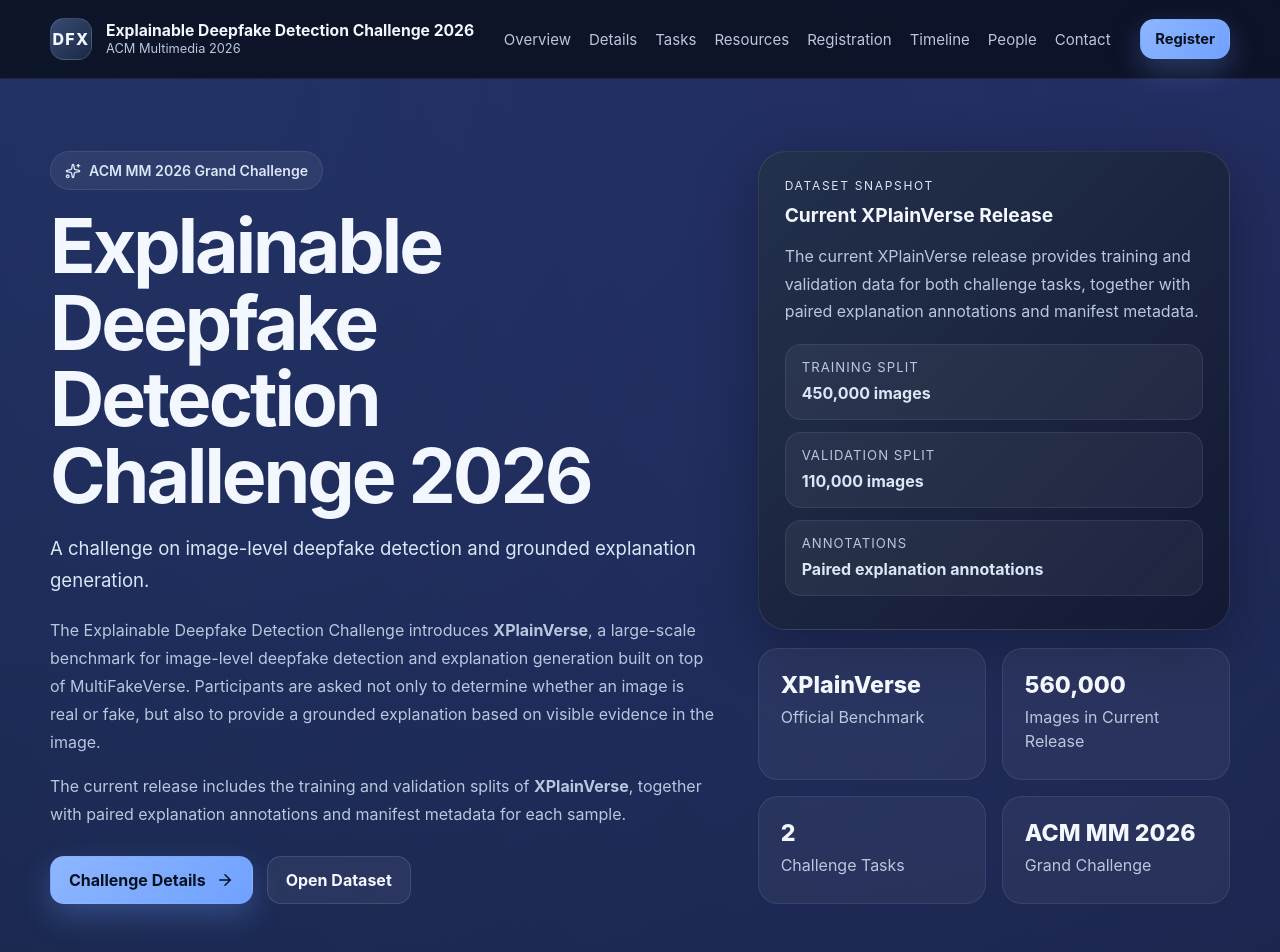
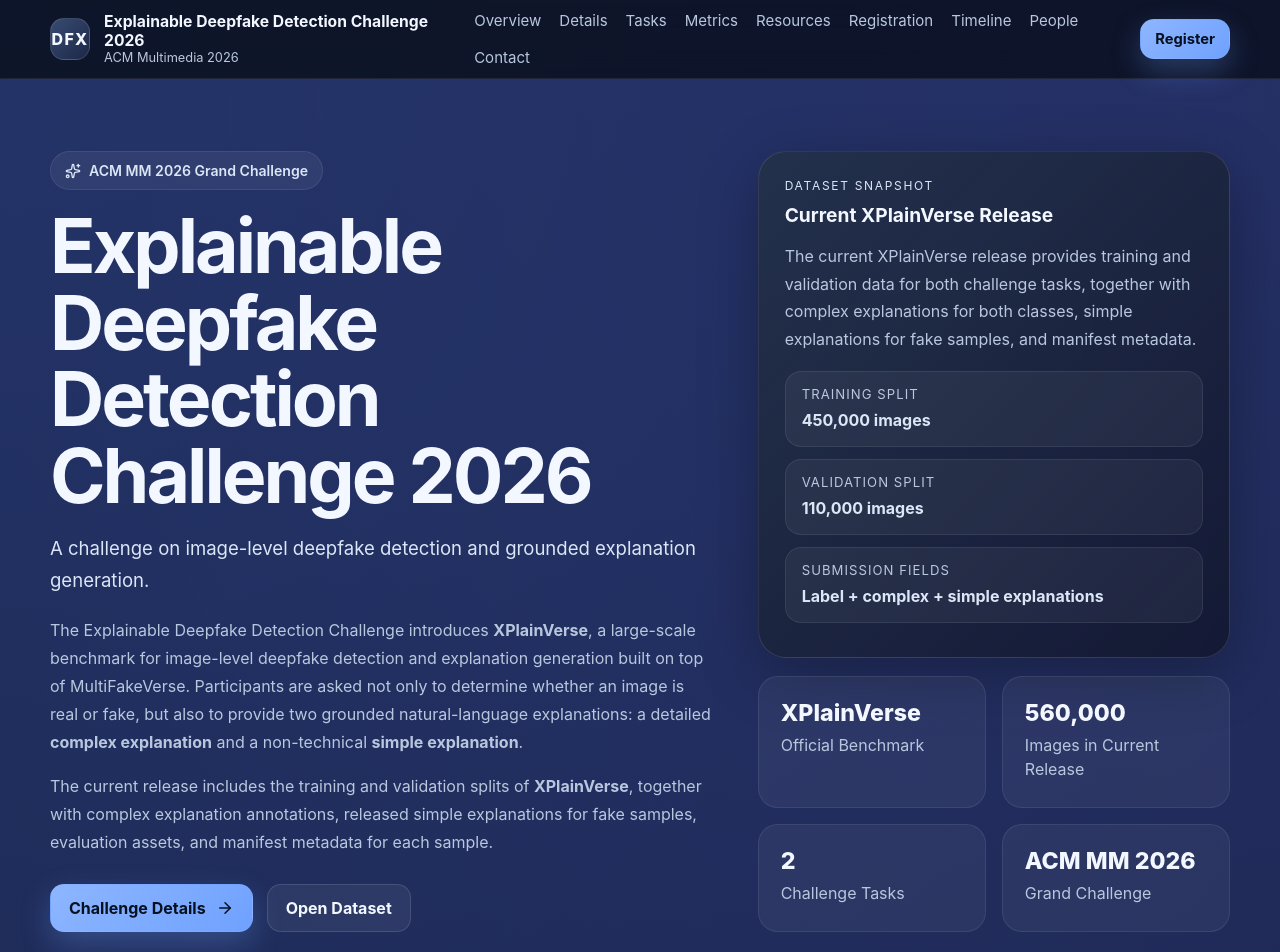
Before and after one commit to explainable-deepfake-detection/explainable-deepfake-detection.github.io, a React (Vite) app: page / in a window 1280 px wide. Shown: the top 952 px of the page. Built offline with nearby package versions, Linux system fonts and the light colour scheme.

Commit message:
Updated metrics and code

```diff
--- a/src/App.tsx
+++ b/src/App.tsx
@@ -1,4 +1,5 @@
 import type { LucideIcon } from 'lucide-react';
+import type { ReactNode } from 'react';
 import {
   ArrowRight,
   ClipboardPenLine,
@@ -28,7 +29,7 @@
 
 const LINKS = {
   dataset: 'https://huggingface.co/datasets/Abhijeet8901/XPlainVerse',
-  baseline: '',
+  baseline: 'https://github.com/Abhijeet8901/XPlainVerse-ACMChallenge',
   registrationForm: 'https://forms.office.com/r/gWypG9JGpe',
   eula: 'docs/EULA_Explainable_Deepfake_Detection_Challenge_2026.pdf',
   contactAbhinav: 'mailto:Abhinav.dhall@monash.edu',
@@ -44,7 +45,7 @@
 
 type LabelValue = {
   label: string;
-  value: string;
+  value: string | ReactNode;
 };
 
 type Person = {
@@ -70,15 +71,23 @@
 const heroHighlights = [
   { label: 'Training split', value: '450,000 images' },
   { label: 'Validation split', value: '110,000 images' },
-  { label: 'Annotations', value: 'Paired explanation annotations' },
+  { label: 'Submission fields', value: 'Label + complex + simple explanations' },
 ];
 
 const metadataFields: LabelValue[] = [
   { label: 'label', value: 'Binary image label: fake or real.' },
   { label: 'image_path', value: 'Relative path to the image file within the split.' },
   {
-    label: 'explanation_path',
-    value: 'Relative path to the paired explanation JSON for the image.',
+    label: 'complex_explanation_path',
+    value: 'Relative path to the paired complex explanation JSON for the image.',
+  },
+  {
+    label: 'simple_explanation_path',
+    value: (
+      <>
+        Relative path to the paired simple explanation JSON for the image. <strong>Note:</strong> for real images, this is the same as <code>complex_explanation_path</code> because simple explanations are only provided for fake images.
+      </>
+    ),
   },
 ];
 
@@ -87,6 +96,79 @@
   'Download, sign, and email the EULA to the organizers.',
   'After approval, download XPlainVerse from Hugging Face using the command below.',
 ];
+
+const submissionExample = `{"sample_id":"000001","label":"fake","complex_explanation":"...","simple_explanation":"..."}`;
+
+const explanationTracks = [
+  {
+    title: 'Complex explanation',
+    tag: 'Detailed evidence',
+    text:
+      'A detailed explanation grounded in visible image evidence, such as artifacts, geometry issues, texture inconsistencies, text errors, lighting mismatches, or object interactions.',
+  },
+  {
+    title: 'Simple explanation',
+    tag: 'Clear and concise',
+    text:
+      'A shorter and more accessible explanation that preserves the key reason behind the decision without carrying every low-level detail from the complex explanation.',
+  },
+];
+
+const complexMetricItems = [
+  {
+    name: 'complex_bert_f1',
+    text:
+      'BERTScore F1 between the predicted and reference complex explanations.',
+  },
+  {
+    name: 'complex_entity_f1',
+    text:
+      'Qwen 3.5 4B extracts diagnostic entities from both the ground-truth explanation and the predicted explanation. It then checks whether the ground-truth entities are covered by the prediction and whether the predicted entities are covered by the ground truth, and combines those two directional scores into an F1.',
+  },
+  {
+    name: 'complex_facts_f1',
+    text:
+      'Qwen 3.5 4B extracts evidence facts or claims from both the ground-truth explanation and the predicted explanation. It then checks whether the ground-truth facts are covered by the prediction and whether the predicted facts are covered by the ground truth, and combines those two directional scores into an F1.',
+  },
+  {
+    name: 'complex_overall_score',
+    text:
+      'Final complex explanation score: 30% semantic similarity, 40% entity overlap, and 30% fact overlap.',
+  },
+];
+
+const simpleMetricItems = [
+  {
+    name: 'simple_bert_f1',
+    text:
+      'BERTScore F1 between the predicted and reference simple explanations. It measures whether the simplified meaning matches the reference.',
+  },
+  {
+    name: 'simple_sle_score',
+    text:
+      'Raw score from the SLE simplicity model. It is reported directly in the output before clipping and normalization.',
+  },
+  {
+    name: 'simple_overall_score',
+    text:
+      'Final simple explanation score: 70% semantic agreement and 30% normalized simplicity.',
+  },
+];
+
+const complexMetricFormula = `complex_entity_f1 = harmonic_mean(entity_precision, entity_recall)
+complex_facts_f1 = harmonic_mean(fact_precision, fact_recall)
+
+complex_overall_score =
+  0.3 * complex_bert_f1 +
+  0.4 * complex_entity_f1 +
+  0.3 * complex_facts_f1`;
+
+const simpleMetricFormula = `simple_sle_norm = clip(simple_sle_score, -1, 4)
+simple_sle_norm = (simple_sle_norm + 1) / 5
+
+simple_overall_score =
+  0.7 * simple_bert_f1 +
+  0.3 * simple_sle_norm`;
 
 const resources: Resource[] = [
   {
@@ -99,9 +181,9 @@
   {
     icon: Github,
     title: 'Code and Baselines',
-    text: 'Baseline code and supporting evaluation resources will be released through the official challenge channels when ready.',
+    text: 'Official challenge repository with the public evaluation bundle, environment files, and baseline-facing resources for the explanation task.',
     href: LINKS.baseline,
-    linkLabel: 'Open baseline code',
+    linkLabel: 'Open code and baselines',
   },
 ];
 
@@ -198,19 +280,23 @@
 |   |-- images/
 |   |   |-- fake/
 |   |   '-- real/
-|   '-- complex_explanations/
-|       |-- fake/
-|       '-- real/
+|   |-- complex_explanations/
+|   |   |-- fake/
+|   |   '-- real/
+|   '-- simple_explanations/
+|       '-- fake/
 '-- val/
     |-- manifest.jsonl
     |-- images/
     |   |-- fake/
     |   '-- real/
-    '-- complex_explanations/
-        |-- fake/
-        '-- real/`;
+    |-- complex_explanations/
+    |   |-- fake/
+    |   '-- real/
+    '-- simple_explanations/
+        '-- fake/`;
 
-const manifestExample = `{"label":"fake","image_path":"train/images/fake/00023c53a28055f94cc742f4.png","explanation_path":"train/complex_explanations/fake/00023c53a28055f94cc742f4.json"}`;
+const manifestExample = `{"label":"fake","image_path":"train/images/fake/00023c53a28055f94cc742f4.png","complex_explanation_path":"train/complex_explanations/fake/00023c53a28055f94cc742f4.json","simple_explanation_path":"train/simple_explanations/fake/00023c53a28055f94cc742f4.json"}`;
 
 const downloadCommand = `huggingface-cli login
 huggingface-cli download ${DATASET.repoId} --repo-type dataset --local-dir ./XPlainVerse`;
@@ -219,6 +305,7 @@
   ['Overview', '#overview'],
   ['Details', '#details'],
   ['Tasks', '#tasks'],
+  ['Metrics', '#metrics'],
   ['Resources', '#resources'],
   ['Registration', '#registration'],
   ['Timeline', '#timeline'],
@@ -360,15 +447,17 @@
                 The Explainable Deepfake Detection Challenge introduces{' '}
                 <strong>{DATASET.name}</strong>, a large-scale benchmark for image-level
                 deepfake detection and explanation generation built on top of
-                MultiFakeVerse. Participants are asked not only to
-                determine whether an image is real or fake, but also to provide a
-                grounded explanation based on visible evidence in the image.
+                MultiFakeVerse. Participants are asked not only to determine whether an
+                image is real or fake, but also to provide two grounded natural-language
+                explanations: a detailed <strong>complex explanation</strong> and a
+                non-technical <strong>simple explanation</strong>.
               </p>
 
               <p className="hero-subtext">
                 The current release includes the training and validation splits of{' '}
-                <strong>{DATASET.name}</strong>, together with paired explanation
-                annotations and manifest metadata for each sample.
+                <strong>{DATASET.name}</strong>, together with complex explanation
+                annotations, released simple explanations for fake samples,
+                evaluation assets, and manifest metadata for each sample.
               </p>
 
               <div className="hero-actions">
@@ -391,8 +480,8 @@
                 <h3>Current XPlainVerse Release</h3>
                 <p>
                   The current XPlainVerse release provides training and validation data
-                  for both challenge tasks, together with paired explanation
-                  annotations and manifest metadata.
+                  for both challenge tasks, together with complex explanations for both
+                  classes, simple explanations for fake samples, and manifest metadata.
                 </p>
 
                 <div className="panel-metrics">
@@ -440,7 +529,9 @@
                 tasks: <strong>Deepfake Detection</strong>, where the goal is to
                 identify whether an image is real or fake, and{' '}
                 <strong>Deepfake Explanation</strong>, where the goal is to explain the
-                model&apos;s decision using visible evidence in the image.
+                model&apos;s decision using visible evidence in the image through both a
+                detailed complex explanation for technical users and a simplified
+                 explanation for the masses.
               </p>
               <p>
                 The current release provides <strong>{DATASET.totalImages}</strong>{' '}
@@ -506,10 +597,14 @@
                 <h3>Dataset Structure</h3>
                 <p>
                   Each split contains an <code>images</code> directory, a paired{' '}
-                  <code>complex_explanations</code> directory, and a{' '}
-                  <code>manifest.jsonl</code> file. Each explanation JSON corresponds to
-                  the image with the same filename stem, making it easy to pair visual
-                  samples with their grounded textual annotations.
+                  <code>complex_explanations</code> directory, a{' '}
+                  <code>simple_explanations</code> directory, and a{' '}
+                  <code>manifest.jsonl</code> file. Complex explanations are organized
+                  for both <code>fake</code> and <code>real</code> images, while simple
+                  explanations are only provided for <code>fake</code>. Each
+                  explanation JSON corresponds to the image with the same filename
+                  stem, making it easy to pair visual samples with their grounded
+                  textual annotations.
                 </p>
 
                 <pre className="code-card">
@@ -521,7 +616,8 @@
                 <h3>Metadata Details</h3>
                 <p>
                   Each line in <code>manifest.jsonl</code> stores the label and relative
-                  paths needed to load an image and its paired explanation.
+                  paths needed to load an image together with its complex and simple
+                  explanation files.
                 </p>
 
                 <LabelValueList items={metadataFields} />
@@ -607,27 +703,130 @@
                   <div>
                     <h3>Task 2: Deepfake Explanation</h3>
                     <p className="task-kicker">
-                      In this task, participants are asked to generate a natural-language
-                      explanation supporting the authenticity decision for the input
-                      image.
+                      In this task, participants are asked to generate both a complex
+                      explanation and a simple explanation supporting the authenticity
+                      decision for the input image.
                     </p>
                   </div>
                 </div>
 
                 <p>
                   This task focuses on explainability. In addition to recognizing whether
-                  an image is real or fake, participants must produce an explanation
-                  grounded in the image itself. The explanation should justify the
-                  decision using visible evidence, such as visual artifacts,
-                  inconsistencies, or other authenticity cues.
+                  an image is real or fake, participants must produce two explanations
+                  grounded in the image itself. Both should justify the decision using
+                  visible evidence, such as artifacts, inconsistencies, or other
+                  authenticity cues, but they serve different communicative purposes.
                 </p>
 
                 <p>
-                  Explanations should be specific to the given image and consistent with
-                  the submitted authenticity label. Participants may use the paired explanation annotations provided in
-                  XPlainVerse to develop and validate their methods. The official
-                  evaluation protocol and submission format for this task will be
-                  released with the challenge evaluation materials.
+                  The <strong>complex explanation</strong> should be evidence-rich and
+                  specific, while the <strong>simple explanation</strong> should convey
+                  the core reason in a clearer, shorter, and more accessible way.
+                  Both explanations must remain consistent with the submitted
+                  authenticity label.
+                </p>
+
+                <div className="card-grid two-up nested-grid">
+                  {explanationTracks.map((track) => (
+                    <div key={track.title} className="track-card">
+                      <div className="track-tag">{track.tag}</div>
+                      <h4>{track.title}</h4>
+                      <p>{track.text}</p>
+                    </div>
+                  ))}
+                </div>
+
+                <p>
+                  Participants may use the paired explanation annotations provided in
+                  XPlainVerse to develop and validate their methods. The public
+                  evaluation bundle scores the complex and simple outputs separately and
+                  reports both track-specific scores and overall explanation scores.
+                </p>
+
+                <pre className="code-card code-compact">
+                  <code>{submissionExample}</code>
+                </pre>
+
+                <p className="inline-note">
+                  The explanation submission for each sample should include the
+                  authenticity label, one complex explanation, and one simple
+                  explanation.
+                </p>
+              </article>
+            </div>
+          </div>
+        </section>
+
+        <section id="metrics" className="section section-alt">
+          <div className="container narrow-layout">
+            <SectionHeader
+              eyebrow="Metrics"
+              title="How Task 2 Is Evaluated"
+              text="The public evaluator scores complex and simple explanations separately. Complex explanations are judged on semantic match and evidence overlap, while simple explanations are judged on semantic match and simplicity."
+            />
+
+            <div className="details-stack">
+              <article className="content-card prose-card detail-section-block">
+                <h3>Complex Explanation Metrics</h3>
+                <p>
+                  The complex explanation track asks a simple question: does the
+                  prediction say the same important things as the reference, and does
+                  it point to the same visual evidence? To answer that, the evaluator
+                  combines one semantic similarity score with two evidence-overlap
+                  scores. For the overlap-based metrics, the evaluator uses{' '}
+                  <code>Qwen/Qwen3.5-4B</code> to extract structured evidence from both
+                  explanations before checking coverage in both directions.
+                </p>
+
+                <div className="card-grid two-up nested-grid">
+                  {complexMetricItems.map((metric) => (
+                    <div key={metric.name} className="metric-card">
+                      <div className="metric-name">{metric.name}</div>
+                      <p>{metric.text}</p>
+                    </div>
+                  ))}
+                </div>
+
+                <pre className="code-card">
+                  <code>{complexMetricFormula}</code>
+                </pre>
+
+                <p className="inline-note">
+                  In other words, the evaluator first extracts entities and facts from
+                  one explanation, checks whether they are covered by the other
+                  explanation, and then repeats the same process in reverse. This
+                  rewards explanations that recover the same evidence without adding
+                  unsupported content.
+                </p>
+              </article>
+
+              <article className="content-card prose-card detail-section-block">
+                <h3>Simple Explanation Metrics</h3>
+                <p>
+                  The simple explanation track is designed to reward two things at the
+                  same time: faithfulness and simplicity. A good simple explanation
+                  should preserve the core reason from the reference while expressing
+                  it in a shorter, easier form.
+                </p>
+
+                <div className="card-grid three-up nested-grid">
+                  {simpleMetricItems.map((metric) => (
+                    <div key={metric.name} className="metric-card">
+                      <div className="metric-name">{metric.name}</div>
+                      <p>{metric.text}</p>
+                    </div>
+                  ))}
+                </div>
+
+                <pre className="code-card">
+                  <code>{simpleMetricFormula}</code>
+                </pre>
+
+                <p className="inline-note">
+                  The raw SLE value is clipped and normalized before it is combined
+                  with BERTScore. In the dataset, because the real samples
+                  has no separate simple explanation, the complex explanation is used
+                  as the simple reference.
                 </p>
               </article>
             </div>
@@ -871,6 +1070,7 @@
           <div className="footer-links">
             <a href="#overview">Overview</a>
             <a href="#details">Details</a>
+            <a href="#metrics">Metrics</a>
             <a href="#registration">Registration</a>
             <a href="#timeline">Schedule</a>
           </div>
```
Also changed, not shown: src/App.css (+56 -0 lines).
